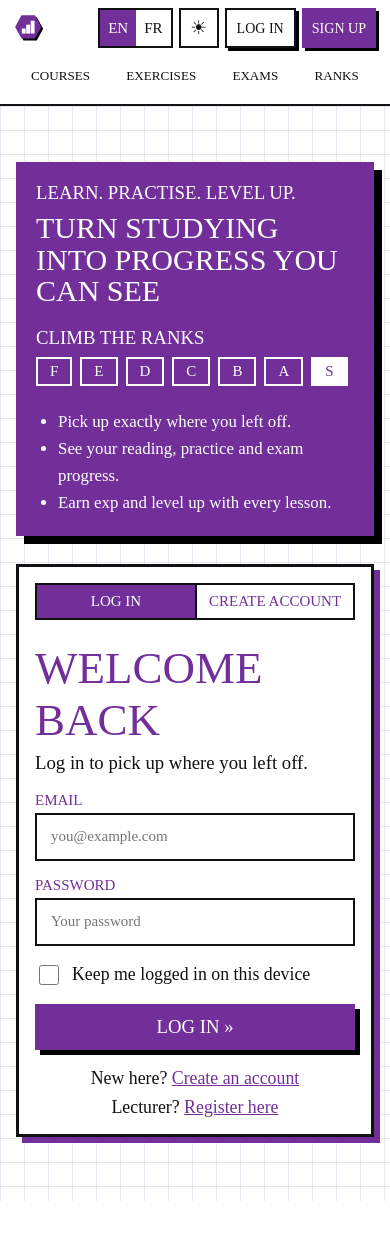
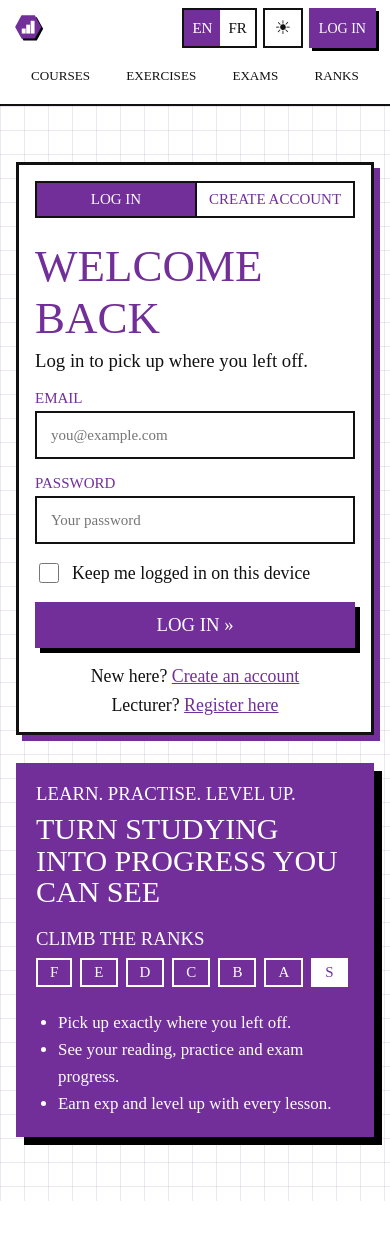
Before and after one commit to yvesdylane/studiamo, a Flask app: page /login in a window 390 px wide. Shown: the top 1241 px of the page. Run offline with Flask 3, Linux system fonts and the light colour scheme; data that the repository does not hold is empty; parts of the project's set-up code (start-up, migrations or seed data) failed here and were passed over; some libraries are stand-ins or nearby versions; some web fonts are replaced.

Commit message:
One way in: header shows only Log in; sign-up is on the login page
The login page leads with the form on phones, so its Create account tab
is the first thing people see.

Co-Authored-By: Claude Opus 5.5 <noreply@anthropic.com>

```diff
--- a/src/templates/auth/login.html
+++ b/src/templates/auth/login.html
@@ -6,7 +6,7 @@
 <p class="d text-[1.25rem] mb-[8px]">{{ _('CLIMB THE RANKS') }}</p>
 <div class="ranks">{% for r in ranks %}<span{% if loop.last %} class="top"{% endif %}>{{ r }}</span>{% endfor %}</div>
 <ul><li>{{ _('Pick up exactly where you left off.') }}</li><li>{{ _('See your reading, practice and exam progress.') }}</li><li>{{ _('Earn exp and level up with every lesson.') }}</li></ul></div>
-<div class="card formcard">
+<div class="card formcard max-[1000px]:order-first">
 <nav class="seg" aria-label="{{ _('Account') }}"><a href="{{ url_for('auth.login') }}" aria-current="page">{{ _('LOG IN') }}</a><a href="{{ url_for('auth.register') }}">{{ _('CREATE ACCOUNT') }}</a></nav>
 <h2 class="text-[3rem]">{{ _('WELCOME BACK') }}</h2><p class="lead">{{ _('Log in to pick up where you left off.') }}</p>
 {% if google_enabled() %}{% with g_href=url_for('google.start', intent='login', next=next), g_label=_('CONTINUE WITH GOOGLE') %}{% include "partials/google_button.html" %}{% endwith %}<p class="or">{{ _('OR WITH YOUR EMAIL') }}</p>{% endif %}
--- a/src/templates/partials/nav.html
+++ b/src/templates/partials/nav.html
@@ -27,8 +27,7 @@
 </div>
 </details>
 {% else %}
-<a class="btn s o" href="{{ url_for('auth.login', next=request.full_path.rstrip('?') if request.method == 'GET' and not ep.startswith('auth.') else None) }}">{{ _('LOG IN') }}</a>
-<a class="btn s" href="{{ url_for('auth.register') }}">{{ _('SIGN UP') }}</a>
+<a class="btn s" href="{{ url_for('auth.login', next=request.full_path.rstrip('?') if request.method == 'GET' and not ep.startswith('auth.') else None) }}">{{ _('LOG IN') }}</a>
 {% endif %}
 </div>
 </div>
```
Also changed, not shown: src/static/css/app.css.
